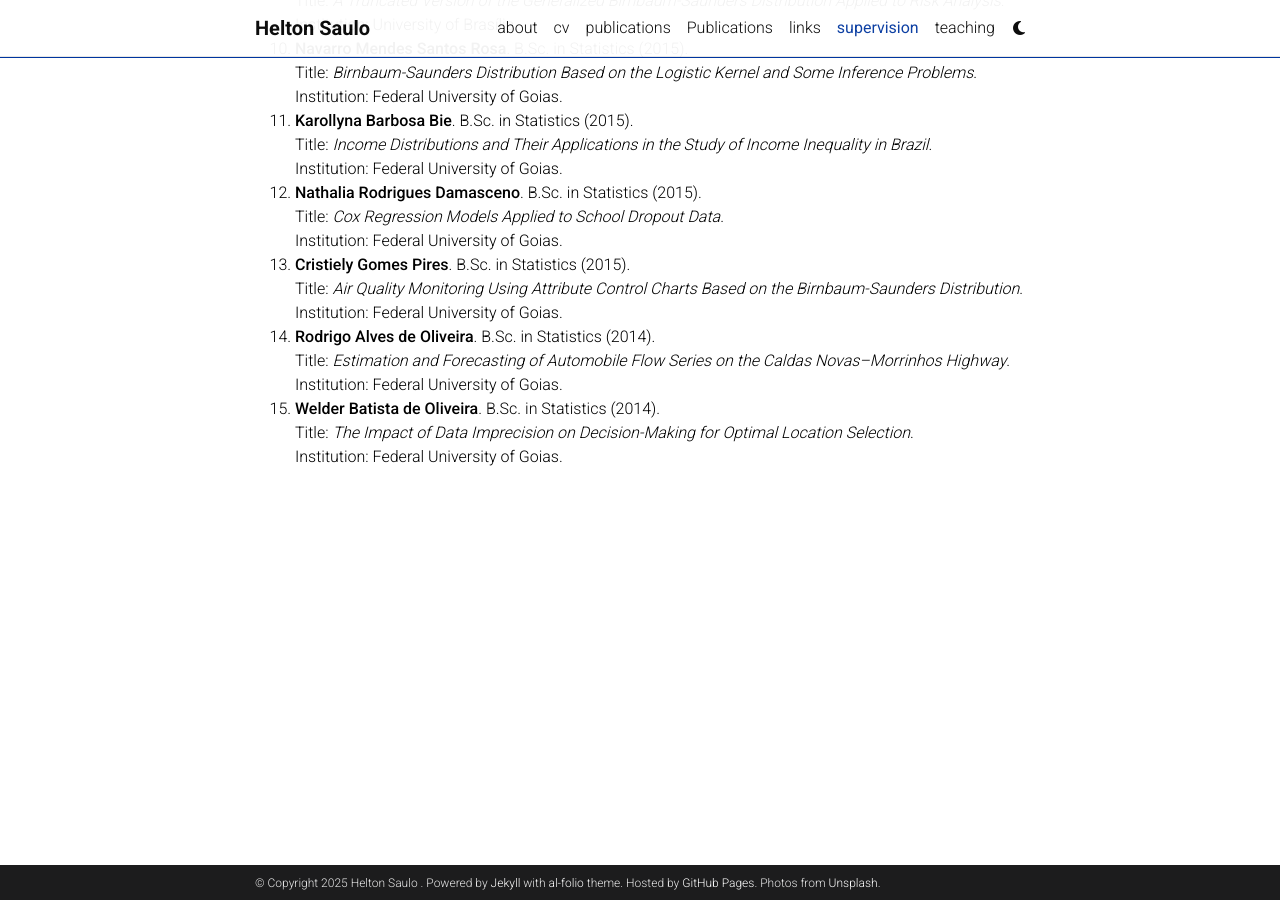
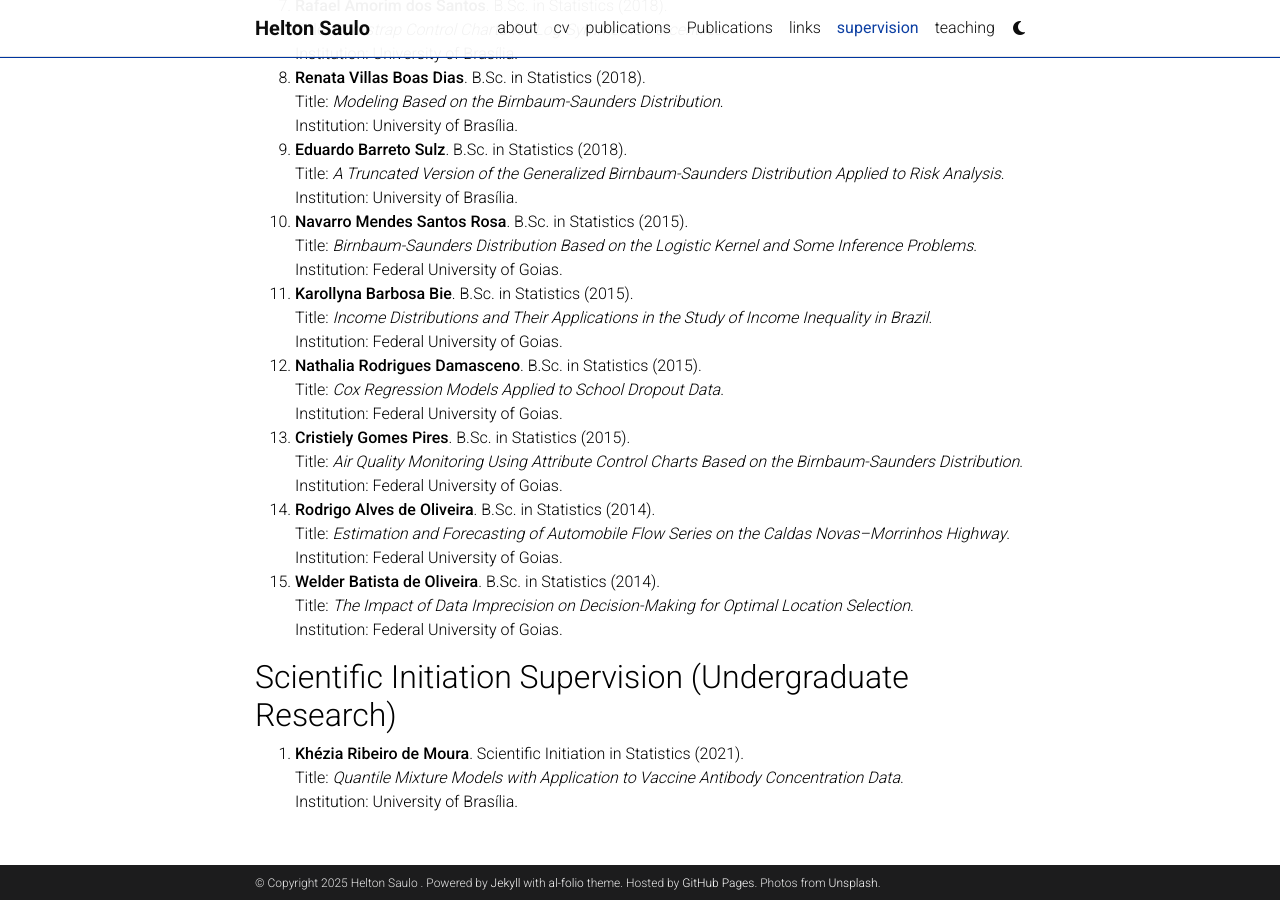
Before and after one commit to heltonsaulo/heltonsaulo.github.io, a Jekyll site: the page built from _pages/Supervision.md, in a window 1280 px wide and 900 px high, scrolled down 2585 px. Built offline with Jekyll 4.4.1, drawn with Linux system fonts in a browser that asks for light colours; comment, search, counter and statistics services are not loaded; a style sheet for code colours, icons or effects is not loaded; some of the changed text lies outside the part shown.

Commit message:
Update Supervision.md

```diff
--- a/_pages/Supervision.md
+++ b/_pages/Supervision.md
@@ -7,7 +7,15 @@
 nav_order: 5
 ---
 
-## Graduate Students
+
+## Postdoctoral Supervision
+
+1. **Mario Ernesto Piscoya Diaz** (2025).
+   Postdoctoral Supervision.
+   Institution: University of Brasília.
+
+
+## Graduate Supervision
 
 1. **Mário Fernando de Sousa**. M.Sc. in Economics (2016).
    Title: *Two Essays on Birnbaum-Saunders Regression Models for Censored Data*.
@@ -74,7 +82,7 @@
     Institution: University of Brasília.
 
 
-## Undergraduate Students (Final Projects / Monographs)
+## Undergraduate Supervision (Final Projects / Monographs)
 
 1. **Ana Clara Barbosa de França**. B.Sc. in Statistics (2025).
    Title: *Comparative Analysis of Statistical Models for IPCA Forecasting*.
@@ -121,3 +129,9 @@
 15. **Welder Batista de Oliveira**. B.Sc. in Statistics (2014).
     Title: *The Impact of Data Imprecision on Decision-Making for Optimal Location Selection*.
     Institution: Federal University of Goias.
+
+## Scientific Initiation Supervision (Undergraduate Research)
+
+1. **Khézia Ribeiro de Moura**. Scientific Initiation in Statistics (2021).
+   Title: *Quantile Mixture Models with Application to Vaccine Antibody Concentration Data*.
+   Institution: University of Brasília.
```
